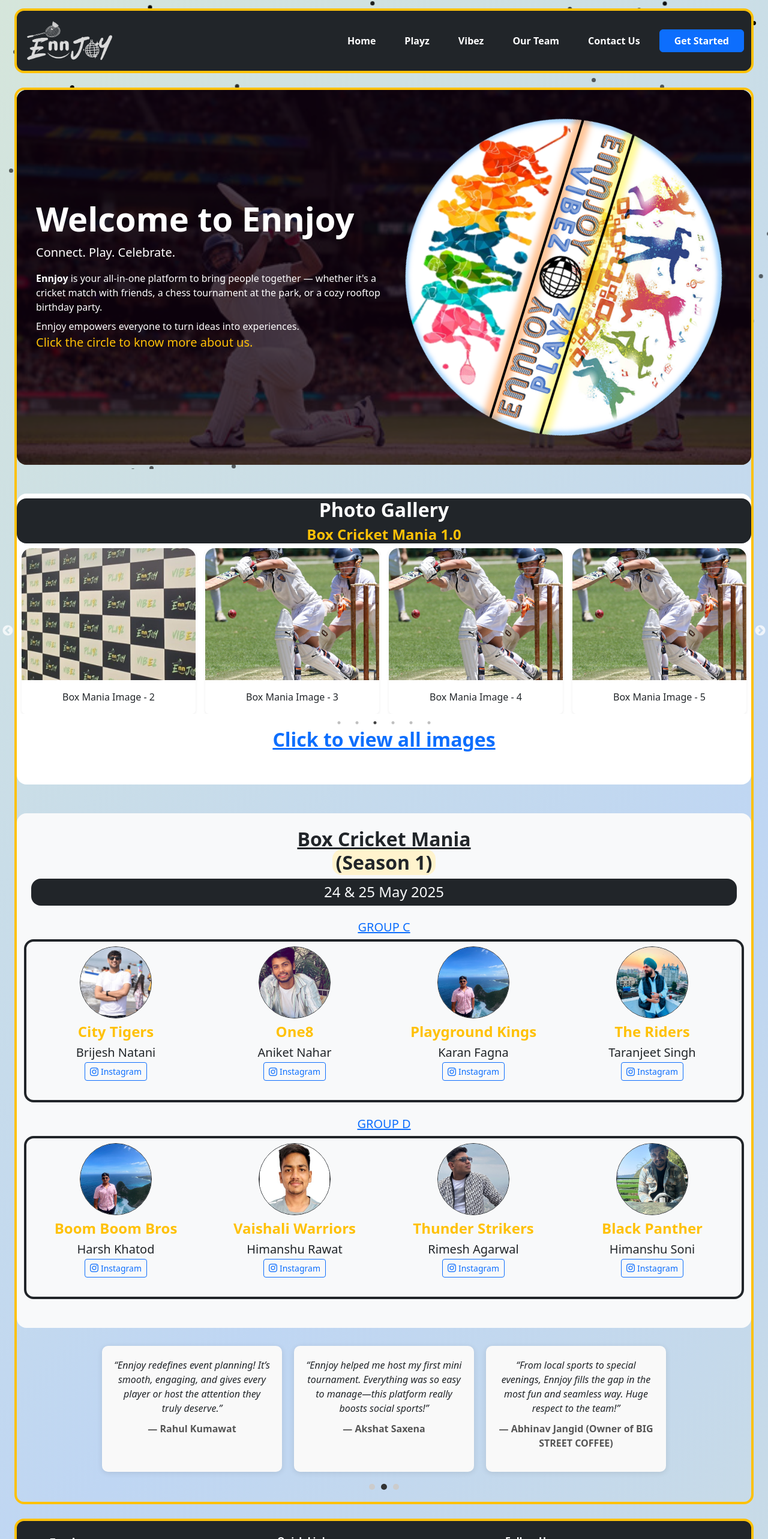
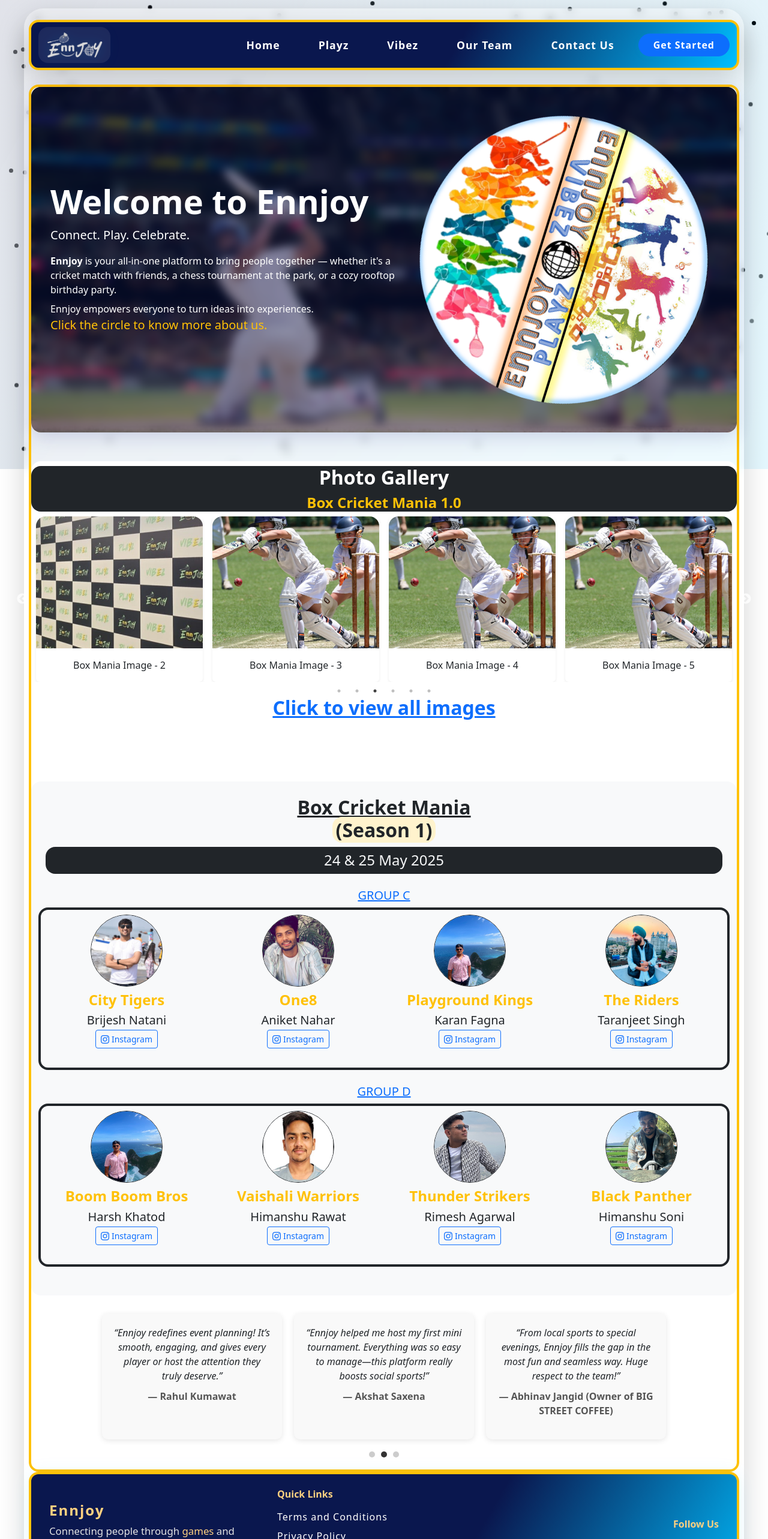
Before and after one commit to AtulDeepYadav/ennjoy, a React (Vite) app: page / in a window 1280 px wide. Shown: the part 18-2584 px from the top of the page at 60% size. Built offline with nearby package versions, Linux system fonts and the light colour scheme; no server answers; grey boxes are pictures that could not be loaded.

Commit message:
Changes in UI

```diff
--- a/src/App.jsx
+++ b/src/App.jsx
@@ -50,6 +50,8 @@ function App() {
         return <TermsAndConditions />;
       case 'payment':
         return <PaymentPage />;
+      case 'aboutus':
+        return <AboutUs onNavClick={setActivePage} onBack={() => setActivePage('home')} />;
       case 'home':
       default:
         return <Body />;
@@ -58,7 +60,7 @@ function App() {
 
   return (
     <>
-      {/* ✅ Glowing Background Circles */}
+      {/* Glowing Background Circles */}
       <div className="particle-container">
         {[...Array(200)].map((_, i) => (
           <div
@@ -73,20 +75,47 @@ function App() {
           />
         ))}
       </div>
+      {/* Gradient Overlay */}
+      <div
+        style={{
+          position: 'fixed',
+          top: 0,
+          left: 0,
+          width: '100vw',
+          height: '100vh',
+          zIndex: 0,
+          pointerEvents: 'none',
+          background:
+            'linear-gradient(120deg, rgba(10,23,78,0.12) 0%, rgba(0,191,255,0.10) 100%)',
+        }}
+      />
 
       {/* Main UI */}
-      <div className="d-flex flex-column justify-content-center align-items-center container-fluid mt-3 position-relative" style={{ zIndex: 1 }}>
-        <div className="flex-column justify-content-center align-items-center container-fluid mt-3">
+      <div
+        className="d-flex flex-column justify-content-center align-items-center container-fluid mt-3 position-relative"
+        style={{ zIndex: 1, minHeight: '100vh' }}
+      >
+        <div
+          className="flex-column justify-content-center align-items-center container-fluid mt-3 shadow-lg"
+          style={{
+            background: 'rgba(255,255,255,0.35)', // More transparent
+            backdropFilter: 'blur(8px)',
+            borderRadius: '2rem',
+            padding: '1.2rem 0.5rem',
+            maxWidth: '1200px',
+            width: '100%',
+            boxShadow: '0 8px 32px 0 rgba(31,38,135,0.10)',
+          }}
+        >
           <Header
             onNavClick={setActivePage}
             user={user}
             onSignOut={handleSignOut}
           />
-          <br />
-          {renderContent()}
-          <br />
+          <div style={{ minHeight: '60vh', width: '100%' }}>
+            {renderContent()}
+          </div>
           <Footer onNavClick={setActivePage} />
-          <br />
         </div>
       </div>
     </>
--- a/src/Body.jsx
+++ b/src/Body.jsx
@@ -186,6 +186,9 @@ function Body() {
                     backgroundPosition: 'center',
                     position: 'relative',
                     padding: '2rem',
+                    minHeight: '340px',
+                    boxShadow: '0 8px 32px 0 rgba(31,38,135,0.18)',
+                    overflow: 'hidden',
                 }}
             >
                 <div
@@ -196,7 +199,8 @@ function Body() {
                         left: 0,
                         width: '100%',
                         height: '100%',
-                        backgroundColor: 'hsla(300, 78.90%, 3.70%, 0.76)',
+                        background: 'rgba(10,23,78,0.45)',
+                        backdropFilter: 'blur(8px)',
                         zIndex: 0,
                     }}
                 />
--- a/src/Footer.jsx
+++ b/src/Footer.jsx
@@ -3,64 +3,105 @@ import './index.css';
 
 function Footer({ onNavClick }) {
     return (
-        <footer className="bg-dark text-white pt-4 pb-3 mt-auto rounded-4 border border-warning border-4">
+        <footer
+            className="bg-dark text-white pt-4 pb-3 mt-auto rounded-4 border border-warning border-4"
+            style={{
+                background: 'linear-gradient(120deg, #0a174e 60%, #00bfff 100%)',
+                boxShadow: '0 4px 32px 0 rgba(0,191,255,0.10)',
+                borderTopLeftRadius: '2rem',
+                borderTopRightRadius: '2rem',
+                borderBottomLeftRadius: '1rem',
+                borderBottomRightRadius: '1rem',
+            }}
+        >
             <div className="container">
-                <div className="row text-center text-md-start">
+                <div className="row text-center text-md-start align-items-center">
                     {/* Company Info */}
-                    <div className="col-md-4 mb-3">
-                        <h5 className="fw-bold">Ennjoy</h5>
-                        <p>Connecting people through games and celebrations. Make every moment count!</p>
+                    <div className="col-md-4 mb-4 mb-md-0">
+                        <h4 className="fw-bold mb-2" style={{ letterSpacing: '2px', color: '#ffd180' }}>Ennjoy</h4>
+                        <p style={{ fontSize: '1.05rem', color: '#e3e3e3' }}>
+                            Connecting people through <span style={{ color: '#ffd180' }}>games</span> and <span style={{ color: '#ffd180' }}>celebrations</span>.<br />
+                            <span style={{ color: '#fff' }}>Make every moment count!</span>
+                        </p>
                     </div>
 
                     {/* Quick Links */}
-                    <div className="col-md-4 mb-3">
-                        <h6 className="fw-bold">Quick Links</h6>
+                    <div className="col-md-4 mb-4 mb-md-0">
+                        <h6 className="fw-bold mb-3" style={{ color: '#ffd180' }}>Quick Links</h6>
                         <ul className="list-unstyled">
-                            <li>
+                            <li className="mb-2">
                                 <a
                                     href="#"
-                                    onClick={(e) => {
-                                        e.preventDefault();
-                                        onNavClick('termsandconditions');
-                                    }}
-                                    className="text-white text-decoration-none"
+                                    onClick={e => { e.preventDefault(); onNavClick('termsandconditions'); }}
+                                    className="footer-link"
                                 >
                                     Terms and Conditions
+                                </a>
+                            </li>
+                            <li className="mb-2">
+                                <a
+                                    href="#"
+                                    onClick={e => { e.preventDefault(); onNavClick('policy'); }}
+                                    className="footer-link"
+                                >
+                                    Privacy Policy
+                                </a>
+                            </li>
+                            <li className="mb-2">
+                                <a
+                                    href="#"
+                                    onClick={e => { e.preventDefault(); onNavClick('aboutus'); }}
+                                    className="footer-link"
+                                >
+                                    About Ennjoy
                                 </a>
                             </li>
                             <li>
                                 <a
                                     href="#"
-                                        onClick={(e) => {
-                                            e.preventDefault();
-                                            onNavClick('policy');
-                                        }}
-                                        className="text-white text-decoration-none"
+                                    onClick={e => { e.preventDefault(); onNavClick('contactus'); }}
+                                    className="footer-link"
                                 >
-                                        Privacy Policy
+                                    Contact Us
                                 </a>
-                                </li>
-                                <li>
-                                    <a href="#" className="text-white text-decoration-none">About Ennjoy</a>
-                                </li>
-                                <li>
-                                    <a href="#" className="text-white text-decoration-none">Contact Us</a>
                             </li>
                         </ul>
                     </div>
 
                     {/* Social Media */}
-                    <div className="col-md-4 mb-3">
-                        <h6 className="fw-bold">Follow Us</h6>
-                        <a href="https://www.linkedin.com/company/ennjoy/about/" className="text-white me-3"><i className="bi bi-linkedin"></i> LinkedIn</a><br />
-                        <a href="https://www.instagram.com/ennjoywithus/" className="text-white me-3"><i className="bi bi-instagram"></i> Instagram</a><br />
-                        <a href="https://x.com/Ennjoywithus" className="text-white"><i className="bi bi-twitter-x"></i> X(Twitter)</a>
+                    <div className="col-md-4 text-md-end text-center">
+                        <h6 className="fw-bold mb-3" style={{ color: '#ffd180' }}>Follow Us</h6>
+                        <a
+                            href="https://www.linkedin.com/company/ennjoy/about/"
+                            className="footer-social-link me-3"
+                            target="_blank"
+                            rel="noopener noreferrer"
+                        >
+                            <i className="bi bi-linkedin"></i>
+                        </a>
+                        <a
+                            href="https://www.instagram.com/ennjoywithus/"
+                            className="footer-social-link me-3"
+                            target="_blank"
+                            rel="noopener noreferrer"
+                        >
+                            <i className="bi bi-instagram"></i>
+                        </a>
+                        <a
+                            href="https://x.com/Ennjoywithus"
+                            className="footer-social-link"
+                            target="_blank"
+                            rel="noopener noreferrer"
+                        >
+                            <i className="bi bi-twitter-x"></i>
+                        </a>
                     </div>
                 </div>
 
-                <div className="text-center pt-3 border-top border-light mt-3">
-                    <small>© {new Date().getFullYear()} Ennjoy. All rights reserved.</small>
-                </div>
+                <div className="text-center pt-3 border-top border-light mt-4"></div>
+                    <small style={{ color: '#ffd180', letterSpacing: '1px' }}>
+                        © {new Date().getFullYear()} Ennjoy. All rights reserved.
+                    </small>
                 </div>
         </footer>
     );
--- a/src/Header.jsx
+++ b/src/Header.jsx
@@ -9,24 +9,37 @@ import { useNavigate } from 'react-router-dom';
 function Header({ user, onSignOut, onNavClick }) {
   const navigate = useNavigate();
 
-  // Log user object for debugging
-  console.log("User Object: ", user);
-
-  // Check if user and user.gender are defined, otherwise default to male
   const profileImg =
     user && user.gender ? (user.gender === 'female' ? femaleImg : maleImg) : maleImg;
 
   return (
-    <div className="bg-dark rounded-4 border border-warning border-4">
-      <nav className="navbar navbar-expand-lg navbar-dark">
+    <div
+      className="rounded-4 border border-warning border-4 shadow-lg"
+      style={{
+        background: 'linear-gradient(120deg, #0a174e 60%, #00bfff 100%)',
+        boxShadow: '0 4px 32px 0 rgba(0,191,255,0.10)',
+        borderTopLeftRadius: '2rem',
+        borderTopRightRadius: '2rem',
+        borderBottomLeftRadius: '1rem',
+        borderBottomRightRadius: '1rem',
+        marginBottom: '1.5rem',
+      }}
+    >
+      <nav className="navbar navbar-expand-lg navbar-dark py-2">
         <div className="container-fluid">
-          <a href="/">
+          <a href="/" className="d-flex align-items-center">
             <img
               src={logo}
               alt="Ennjoy logo"
               className="img-fluid py-2"
-              height={300}
-              width={150}
+              height={60}
+              width={120}
+              style={{
+                filter: 'drop-shadow(0 2px 12px rgba(0,191,255,0.18))',
+                borderRadius: '1rem',
+                background: 'rgba(255,255,255,0.08)',
+                padding: '0.25rem 0.75rem',
+              }}
             />
           </a>
 
@@ -49,22 +62,29 @@ function Header({ user, onSignOut, onNavClick }) {
                 { key: 'ourteam', label: 'Our Team' },
                 { key: 'contactus', label: 'Contact Us' },
               ].map(tab => (
-                <li className="nav-item mx-1" key={tab.key}>
+                <li className="nav-item mx-2" key={tab.key}>
                   <button
-                    className="nav-link fw-bold px-3 btn btn-link aesthetic-tab"
+                    className="nav-link fw-bold px-4 py-2 btn btn-link aesthetic-tab"
                     style={{
-                      color: '#555', // Gray color for tab text
+                      color: '#fff',
+                      background: 'transparent',
+                      border: 'none',
                       borderRadius: '2rem',
-                      transition: 'background 0.2s, color 0.2s',
+                      fontSize: '1.1rem',
+                      fontWeight: 600,
+                      letterSpacing: '1px',
+                      transition: 'background 0.2s, color 0.2s, transform 0.18s',
                     }}
                     onClick={() => onNavClick(tab.key)}
                     onMouseOver={e => {
-                      e.currentTarget.style.background = '#e3e3e3';
-                      e.currentTarget.style.color = '#0a174e'; // Navy blue on hover
+                      e.currentTarget.style.background = 'rgba(255,255,255,0.18)';
+                      e.currentTarget.style.color = '#0a174e';
+                      e.currentTarget.style.transform = 'scale(1.07)';
                     }}
                     onMouseOut={e => {
                       e.currentTarget.style.background = 'transparent';
-                      e.currentTarget.style.color = '#555';
+                      e.currentTarget.style.color = '#fff';
+                      e.currentTarget.style.transform = 'scale(1)';
                     }}
                   >
                     {tab.label}
@@ -81,18 +101,70 @@ function Header({ user, onSignOut, onNavClick }) {
                       className="rounded-circle border"
                       width="40"
                       height="40"
-                      style={{ objectFit: 'cover' }}
+                      style={{
+                        objectFit: 'cover',
+                        border: '2px solid #ffd180',
+                        boxShadow: '0 2px 8px rgba(255,209,128,0.18)',
+                        transition: 'transform 0.18s, box-shadow 0.18s',
+                        cursor: 'pointer',
+                      }}
+                      onMouseOver={e => {
+                        e.currentTarget.style.transform = 'scale(1.08)';
+                        e.currentTarget.style.boxShadow = '0 4px 16px #ffd18088';
+                      }}
+                      onMouseOut={e => {
+                        e.currentTarget.style.transform = 'scale(1)';
+                        e.currentTarget.style.boxShadow = '0 2px 8px rgba(255,209,128,0.18)';
+                      }}
                     />
                   </li>
                   <li className="nav-item">
-                    <button className="btn btn-danger px-3 fw-bold ms-2" onClick={onSignOut}>
+                    <button
+                      className="btn btn-danger px-3 fw-bold ms-2"
+                      style={{
+                        borderRadius: '2rem',
+                        fontWeight: 600,
+                        letterSpacing: '1px',
+                        boxShadow: '0 2px 8px rgba(255,0,0,0.08)',
+                        transition: 'background 0.2s, color 0.2s, transform 0.18s',
+                      }}
+                      onMouseOver={e => {
+                        e.currentTarget.style.background = '#b71c1c';
+                        e.currentTarget.style.transform = 'scale(1.07)';
+                      }}
+                      onMouseOut={e => {
+                        e.currentTarget.style.background = '';
+                        e.currentTarget.style.transform = 'scale(1)';
+                      }}
+                      onClick={onSignOut}
+                    >
                       Log Out
                     </button>
                   </li>
                 </>
               ) : (
                 <li className="nav-item">
-                  <button className="btn btn-primary px-4 fw-bold ms-2" onClick={() => onNavClick('login')}>
+                  <button
+                    className="btn btn-primary px-4 fw-bold ms-2"
+                    style={{
+                      borderRadius: '2rem',
+                      fontWeight: 600,
+                      letterSpacing: '1px',
+                      boxShadow: '0 2px 8px rgba(0,191,255,0.10)',
+                      transition: 'background 0.2s, color 0.2s, transform 0.18s',
+                    }}
+                    onMouseOver={e => {
+                      e.currentTarget.style.background = '#ffd180';
+                      e.currentTarget.style.color = '#0a174e';
+                      e.currentTarget.style.transform = 'scale(1.07)';
+                    }}
+                    onMouseOut={e => {
+                      e.currentTarget.style.background = '';
+                      e.currentTarget.style.color = '';
+                      e.currentTarget.style.transform = 'scale(1)';
+                    }}
+                    onClick={() => onNavClick('login')}
+                  >
                     Get Started
                   </button>
                 </li>
--- a/src/index.css
+++ b/src/index.css
@@ -3,32 +3,9 @@
 
 /* General Background Gradient Animation */
 body {
-  background: linear-gradient(135deg, #a2beee, #edf6c1, #bfd6f3, #e7ebbb);
-  background-size: 400% 400%;
-  animation: gradient 12s ease infinite;
-  position: relative;
-  overflow-x: hidden;
+  background: #f6fbff;
   margin: 0;
   padding: 0;
-}
-
-/* Gradient Animation Keyframes */
-@keyframes gradient {
-  0% {
-    background-position: 0% 25%;
-  }
-  25% {
-    background-position: 25% 50%;
-  }
-  50% {
-    background-position: 50% 75%;
-  }
-  75% {
-    background-position: 75% 100%;
-  }
-  100% {
-    background-position: 100% 0%;
-  }
 }
 
 /* Particle System Background */
@@ -204,19 +181,53 @@ body {
 }
 
 .aesthetic-tab {
+  color: #fff !important;
+  background: transparent !important;
+  border: none !important;
+  border-radius: 2rem !important;
   font-size: 1.1rem;
-  color: #fff !important;              /* Pure white text */
-  background: transparent !important;  /* Transparent background */
-  box-shadow: none !important;         /* No shadow */
-  margin: 0 0.25rem;
-  border-radius: 2rem;
-  border: none !important;             /* Remove borders */
-  transition: background 0.2s, color 0.2s;
-  padding: 0.5rem 1.2rem;
+  font-weight: 600;
+  letter-spacing: 1px;
+  transition: background 0.2s, color 0.2s, transform 0.18s;
+  padding: 0.5rem 1.5rem;
 }
 .aesthetic-tab:hover,
 .aesthetic-tab:focus {
-  background: rgba(255,255,255,0.12) !important; /* Subtle white overlay on hover/focus */
+  background: rgba(255,255,255,0.18) !important;
+  color: #0a174e !important;
+  outline: none;
+  transform: scale(1.07);
+}
+
+.shadow-lg {
+  box-shadow: 0 8px 32px 0 rgba(31,38,135,0.18) !important;
+}
+
+.footer-link {
   color: #fff !important;
-  outline: none;
+  text-decoration: none;
+  font-weight: 500;
+  letter-spacing: 1px;
+  transition: color 0.2s;
 }
+.footer-link:hover {
+  color: #ffd180 !important;
+  text-decoration: underline;
+}
+
+.footer-social-link {
+  color: #fff !important;
+  font-size: 1.5rem;
+  margin-right: 0.5rem;
+  transition: color 0.2s, transform 0.2s;
+  display: inline-block;
+}
+.footer-social-link:hover {
+  color: #ffd180 !important;
+  transform: scale(1.15);
+}
+
+.aboutus-glass {
+  box-shadow: 0 8px 32px 0 rgba(31,38,135,0.18) !important;
+  border-radius: 2rem !important;
+}
```
Also changed, not shown: src/AboutUs.jsx (+76 -15 lines). Lines whose indentation alone changed are shown as unchanged.
